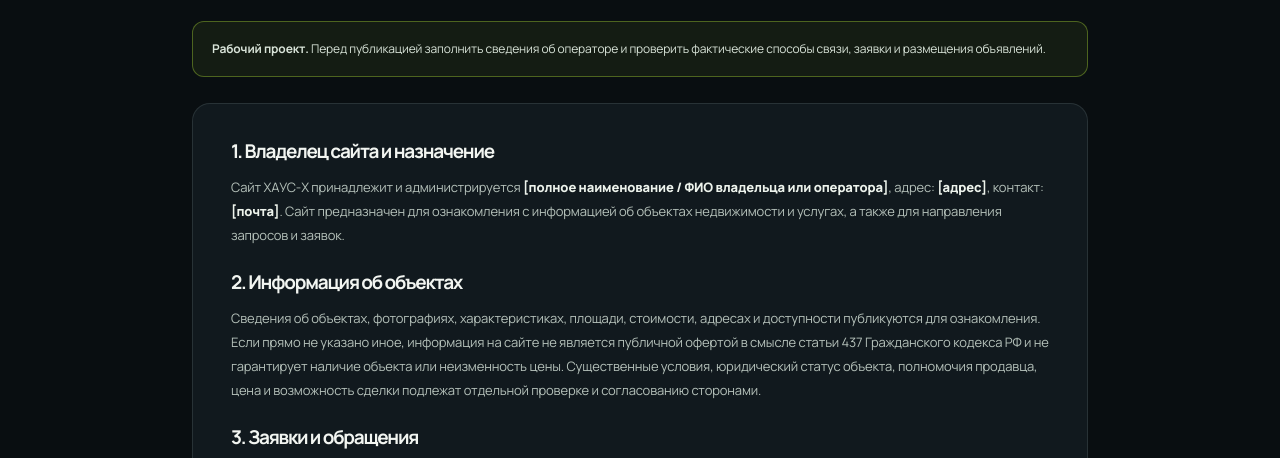
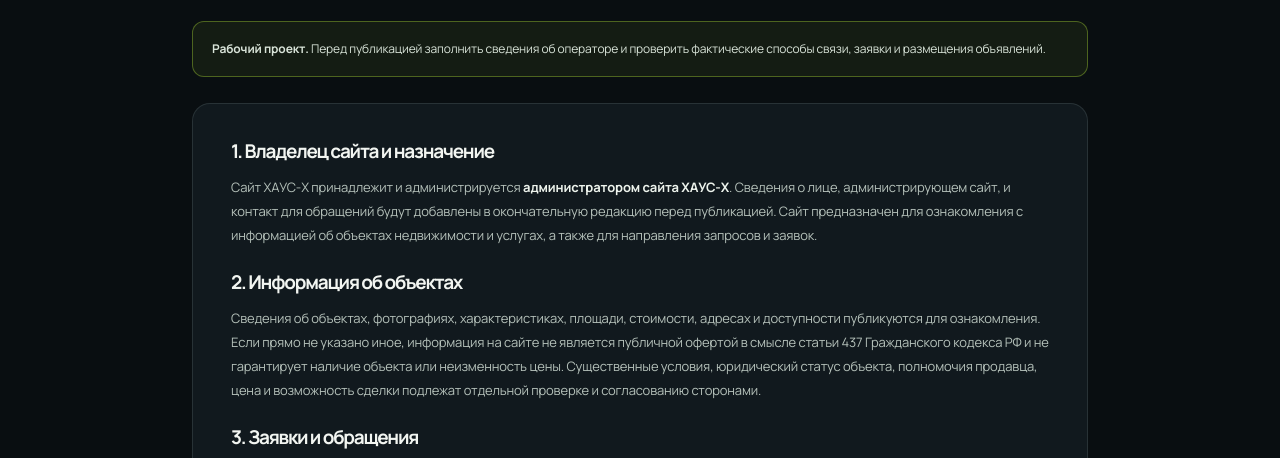
Before and after one commit to RedLine142/house-x, a plain HTML site: page terms.html in a window 1280 px wide. Shown: the part 339-797 px from the top of the page. Drawn offline with Linux system fonts and the light colour scheme.

Commit message:
Убрать персональные реквизиты из черновиков правовых документов

```diff
--- a/terms.html
+++ b/terms.html
@@ -21,7 +21,7 @@ body{background:#090e11!important;color:#f2f5f1!important;font-family:Manrope,sy
 <div class="legal-draft"><strong>Рабочий проект.</strong> Перед публикацией заполнить сведения об операторе и проверить фактические способы связи, заявки и размещения объявлений.</div>
 <article class="legal-content">
 <h2>1. Владелец сайта и назначение</h2>
-<p>Сайт ХАУС-X принадлежит и администрируется <strong class="legal-placeholder">[полное наименование / ФИО владельца или оператора]</strong>, адрес: <strong class="legal-placeholder">[адрес]</strong>, контакт: <strong class="legal-placeholder">[почта]</strong>. Сайт предназначен для ознакомления с информацией об объектах недвижимости и услугах, а также для направления запросов и заявок.</p>
+<p>Сайт ХАУС-X принадлежит и администрируется <strong>администратором сайта ХАУС-X</strong>. Сведения о лице, администрирующем сайт, и контакт для обращений будут добавлены в окончательную редакцию перед публикацией. Сайт предназначен для ознакомления с информацией об объектах недвижимости и услугах, а также для направления запросов и заявок.</p>
 <h2>2. Информация об объектах</h2>
 <p>Сведения об объектах, фотографиях, характеристиках, площади, стоимости, адресах и доступности публикуются для ознакомления. Если прямо не указано иное, информация на сайте не является публичной офертой в смысле статьи 437 Гражданского кодекса РФ и не гарантирует наличие объекта или неизменность цены. Существенные условия, юридический статус объекта, полномочия продавца, цена и возможность сделки подлежат отдельной проверке и согласованию сторонами.</p>
 <h2>3. Заявки и обращения</h2>
```
